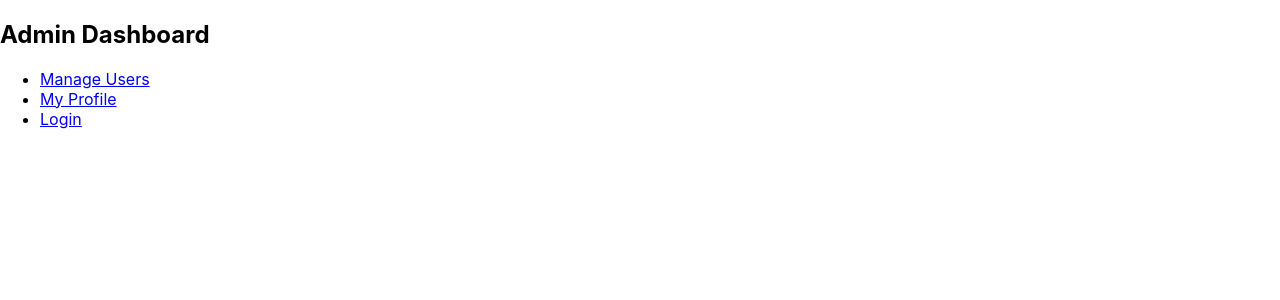
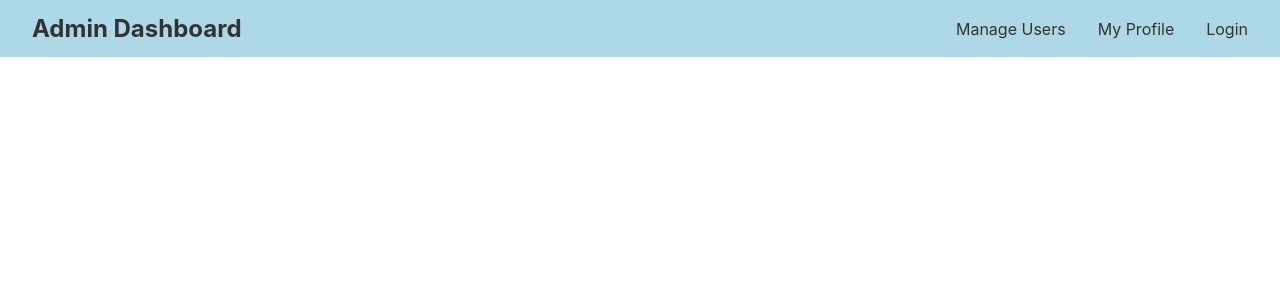
Before and after one commit to thivananhnguyen/api_rest, a React (Create React App) app in the folder client/: page / in a window 1280 px wide. Shown: the top 300 px of the page. Built offline with nearby package versions, Linux system fonts and the light colour scheme.

Commit message:
ajouter navbar avec function logout

```diff
--- a/client/src/App.js
+++ b/client/src/App.js
@@ -6,12 +6,13 @@ import UserProfile from './pages/UserProfile';
 import UserList from './pages/UserList.jsx';
 import AddUser from './pages/AddUser.jsx';
 import UserDetails from './pages/UserDetails';
-import AdminDashboard from './pages/AdminDashboard';
+import Navbar from './components/Navbar';
 import './axiosConfig';
 
 const App = () => {
     return (
         <Router>
+            <Navbar />
             <Routes>
                 <Route path="/login" element={<Login />} />
                 <Route path="/register" element={<Register />} />
@@ -19,7 +20,6 @@ const App = () => {
                 <Route path="/users" element={<UserList />} />
                 <Route path="/add-user" element={<AddUser />} />
                 <Route path="/user/:id" element={<UserDetails />} />
-                <Route path="/" element={<AdminDashboard />} />
             </Routes>
         </Router>
     );
--- /dev/null
+++ b/client/src/components/Navbar.jsx
@@ -0,0 +1,91 @@
+import React, { useState, useEffect } from 'react';
+import { Link, useNavigate } from 'react-router-dom';
+import styled from 'styled-components';
+
+const Navbar = () => {
+  const [isLoggedIn, setIsLoggedIn] = useState(false);
+  const navigate = useNavigate();
+
+  useEffect(() => {
+    const token = localStorage.getItem('token');
+    if (token) {
+      setIsLoggedIn(true);
+    } else {
+      setIsLoggedIn(false);
+    }
+  }, []);
+
+  const handleLogout = () => {
+    localStorage.removeItem('token');
+    setIsLoggedIn(false);
+    navigate('/login');
+  };
+
+  return (
+    <NavbarContainer>
+      <NavbarTitle>Admin Dashboard</NavbarTitle>
+      <NavbarLinkContainer>
+        <NavbarLink to="/users">Manage Users</NavbarLink>
+        <NavbarLink to="/me">My Profile</NavbarLink>
+        {isLoggedIn ? (
+          <NavbarButton onClick={handleLogout}>Logout</NavbarButton>
+        ) : (
+          <>
+            <NavbarLink to="/login">Login</NavbarLink>
+          </>
+        )}
+      </NavbarLinkContainer>
+    </NavbarContainer>
+  );
+};
+
+export default Navbar;
+
+const NavbarContainer = styled.div`
+  background-color: #add8e6;
+  overflow: hidden;
+  display: flex;
+  align-items: center;
+  justify-content: space-between;
+  padding: 0 16px;
+`;
+
+const NavbarLinkContainer = styled.div`
+  display: flex;
+  align-items: center;
+`;
+
+const NavbarLink = styled(Link)`
+  display: block;
+  color: #333;
+  text-align: center;
+  padding: 14px 16px;
+  text-decoration: none;
+
+  &:hover {
+    background-color: #ddd;
+    color: black;
+  }
+`;
+
+const NavbarButton = styled.button`
+  display: block;
+  color: #333;
+  background: none;
+  border: none;
+  text-align: center;
+  padding: 14px 16px;
+  text-decoration: none;
+  cursor: pointer;
+
+  &:hover {
+    background-color: #ddd;
+    color: black;
+  }
+`;
+
+const NavbarTitle = styled.h2`
+  color: #333;
+  margin: 0;
+  padding: 14px 16px;
+`;
--- a/client/src/pages/AdminDashboard.jsx
+++ /dev/null
@@ -1,25 +0,0 @@
-import React from 'react';
-import { Link } from 'react-router-dom';
-
-const AdminDashboard = () => {
-  return (
-    <div>
-      <h2>Admin Dashboard</h2>
-      <nav>
-        <ul>
-          <li>
-            <Link to="/users">Manage Users</Link>
-          </li>
-          <li>
-            <Link to="/me">My Profile</Link>
-          </li>
-          <li>
-            <Link to="/login">Login</Link>
-          </li>
-        </ul>
-      </nav>
-    </div>
-  );
-};
-
-export default AdminDashboard;
```
